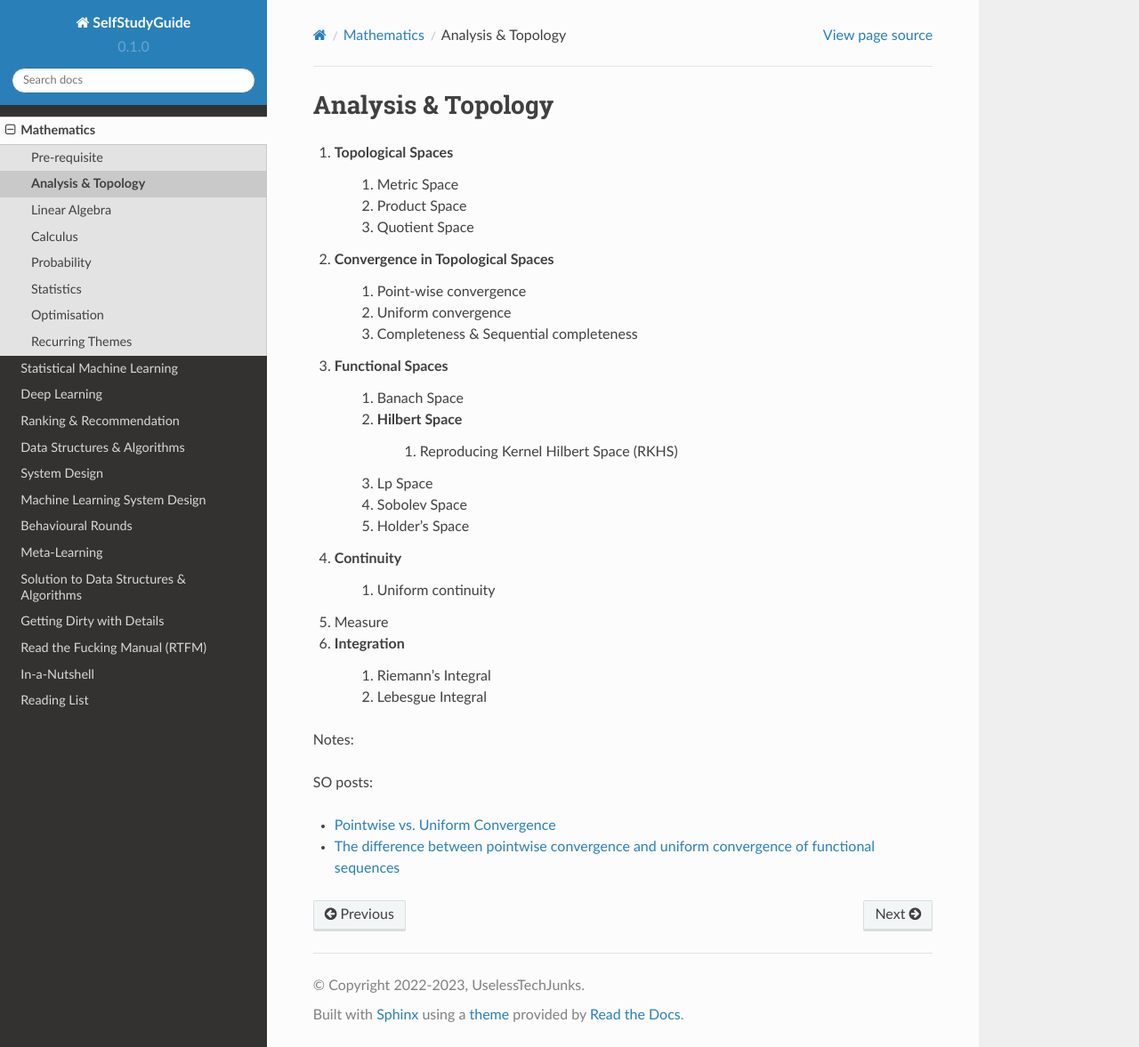
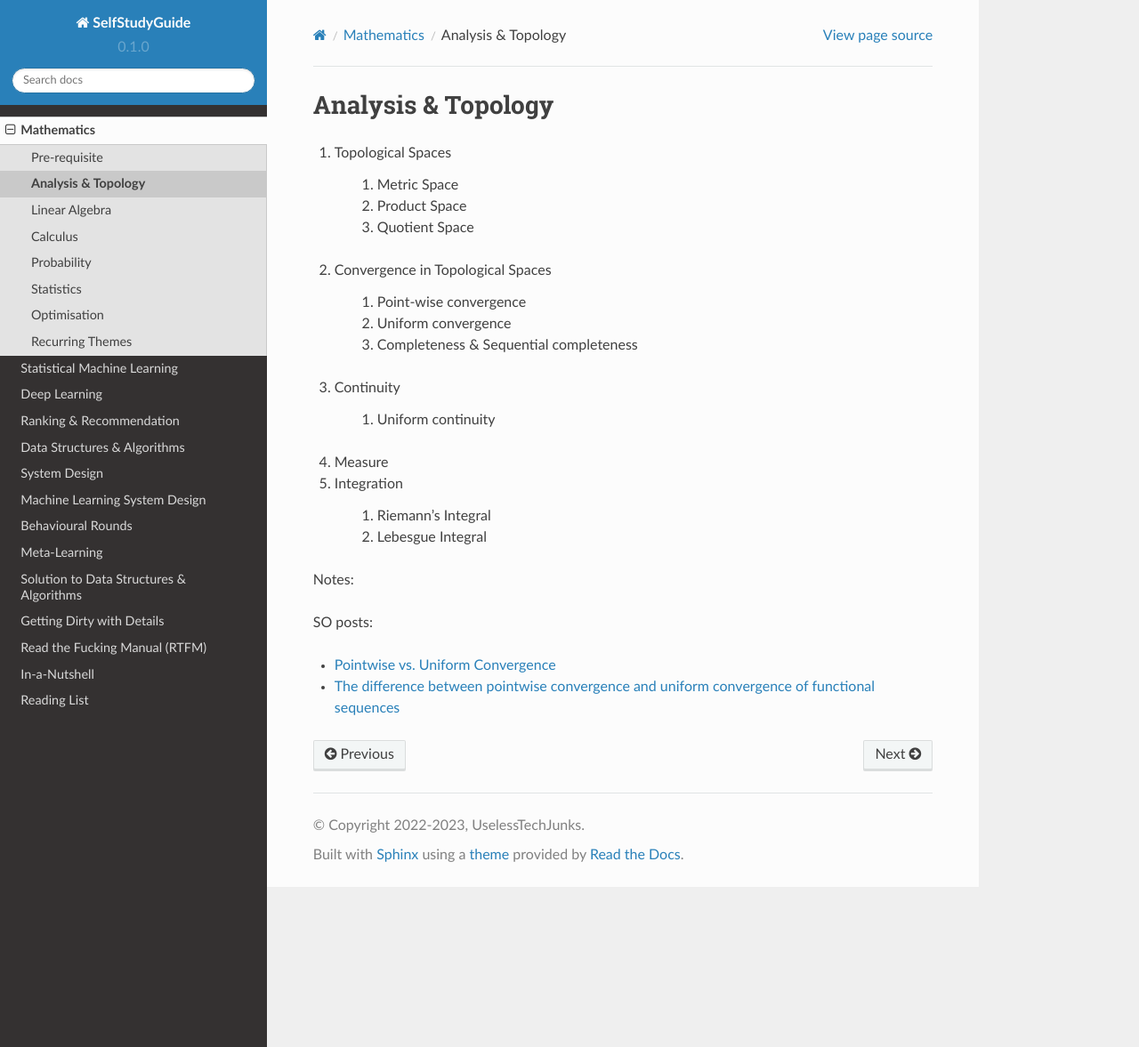
Before and after one commit to uselesstechjunks/leetcode, a Sphinx documentation site: the page built from docs/source/math/analysis.rst, in a window 1280 px wide and 1177 px high. Shown: the whole window at 89% size. Built offline with Sphinx 7.4.7 and the Read the Docs theme 2.0.0, drawn with Linux system fonts in a browser that asks for light colours.

Commit message:
Update analysis.rst

```diff
--- a/docs/source/math/analysis.rst
+++ b/docs/source/math/analysis.rst
@@ -1,24 +1,21 @@
 Analysis & Topology
 ------------------------------
 #. Topological Spaces
+
 	#. Metric Space
 	#. Product Space
 	#. Quotient Space
 #. Convergence in Topological Spaces
+
 	#. Point-wise convergence
 	#. Uniform convergence
 	#. Completeness & Sequential completeness
-#. Functional Spaces
-	#. Banach Space
-	#. Hilbert Space
-		#. Reproducing Kernel Hilbert Space (RKHS)
-	#. Lp Space
-	#. Sobolev Space
-	#. Holder's Space
 #. Continuity
+
 	#. Uniform continuity
 #. Measure
 #. Integration
+
 	#. Riemann's Integral
 	#. Lebesgue Integral
 
```
